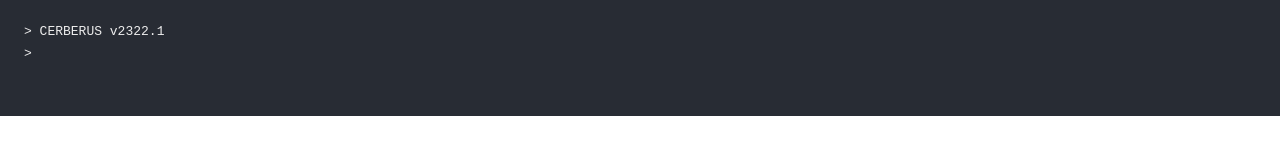
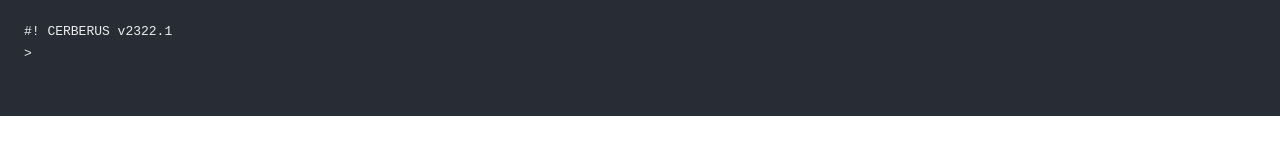
Before and after one commit to samrodrigues/medusa, a Nuxt app: page /terminal in a window 1280 px wide. Shown: the top 160 px of the page. Built offline with nearby package versions, Linux system fonts and the light colour scheme.

Commit message:
making it cuter

```diff
--- a/pages/terminal.vue
+++ b/pages/terminal.vue
@@ -1,5 +1,8 @@
 <template>
   <main>
+    <div class="message welcome">
+      CERBERUS v2322.1
+    </div>
     <div class="message" v-for="message in messages">
       {{ message.content }}
     </div>
@@ -20,7 +23,7 @@ export default {
       implementation: "",
       newMessage: "",
       isSubmitting: false,
-      messages: [{"content": "CERBERUS v2322.1"}],
+      messages: [],
     }
   },
   mounted() {
@@ -84,4 +87,7 @@ input:focus, input:active {
 .message:before {
   content: '> ';
 }
+.message.welcome:before {
+  content: '#! ';
+}
 </style>
```
